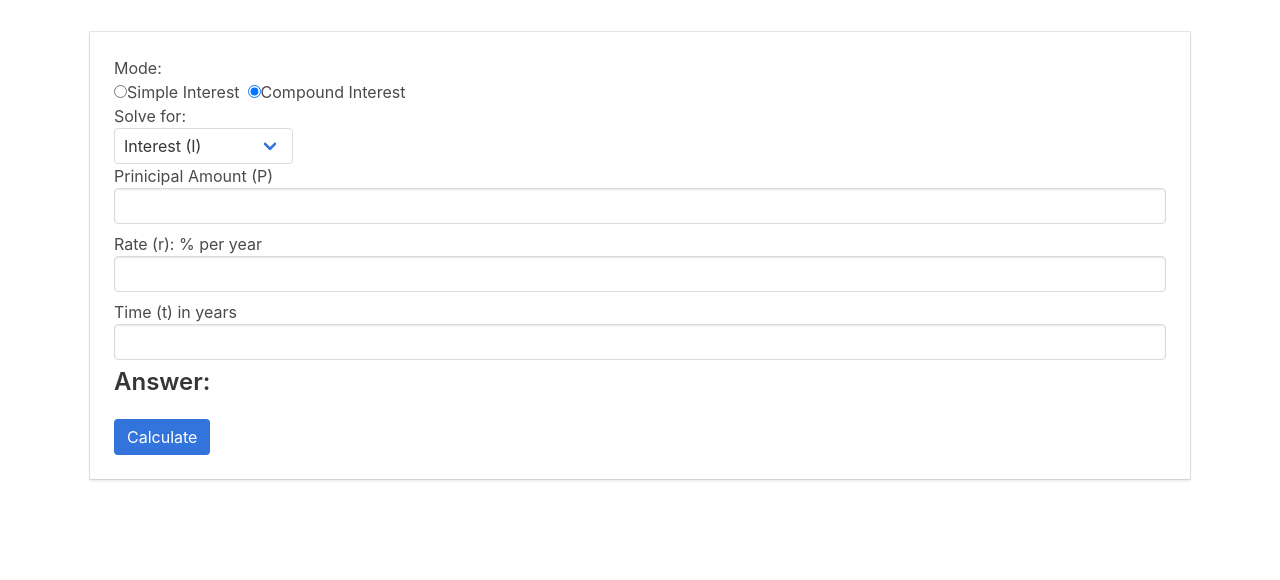
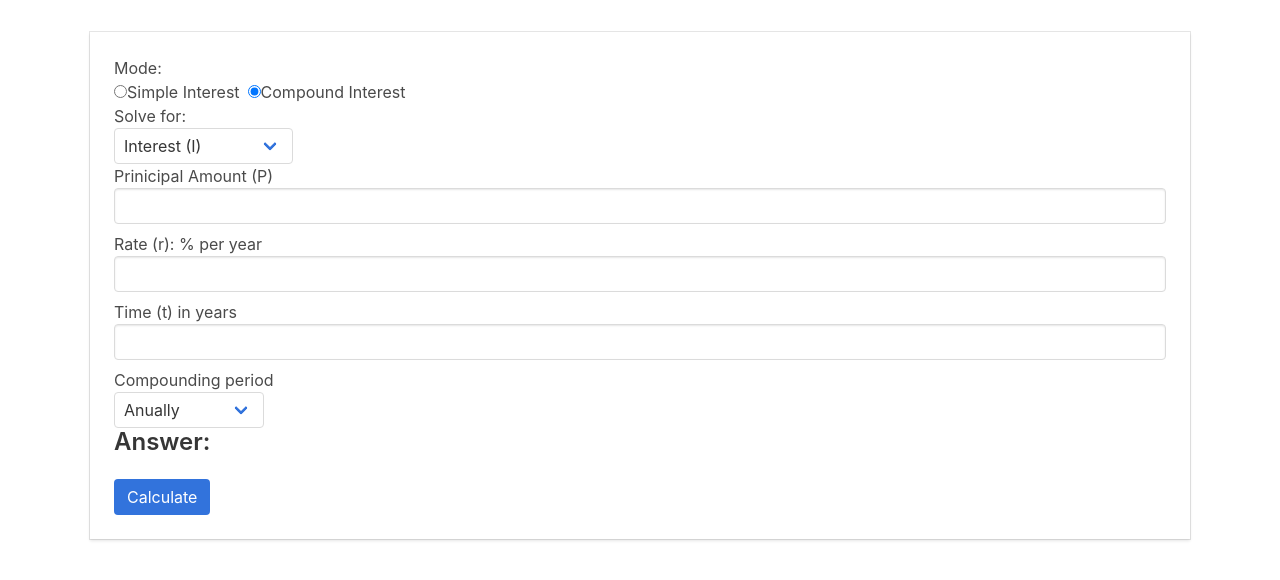
Before and after one commit to jonathanfrancisco/interest-calculator, a React (Create React App) app: page / in a window 1280 px wide. Both pictures are taken after a click on the label "Compound Interest". Shown: the top 580 px of the page. Built offline with nearby package versions, Linux system fonts and the light colour scheme.

Commit message:
Add dynamic compounding period list base on mode

```diff
--- /dev/null
+++ b/src/components/CompoundingPeriodSelect/CompoundingPeriodSelect.js
@@ -0,0 +1,21 @@
+import React from 'react';
+
+
+const CompoundingPeriodSelect = (props) => {
+    return (
+        <React.Fragment>
+        <p>Compounding period</p>
+        <div className='select'>
+            <select required onChange={props.onPeriodChange}>
+                <option value='1'>Anually</option>
+                <option value='4'>Quarterly</option>
+                <option value='2'>Semi-anually</option>
+                <option value='12'>Monthly</option>
+            </select>
+        </div>
+    </React.Fragment>
+    );
+}
+
+
+export default CompoundingPeriodSelect;
--- a/src/components/InputDisplay/InputDisplay.js
+++ b/src/components/InputDisplay/InputDisplay.js
@@ -6,6 +6,7 @@ import InterestFormulaInput from '../InterestFormulaInput/InterestFormulaInput.j
 import PrincipalFormulaInput from '../PrincipalFormulaInput/PrincipalFormulaInput.js';
 import RateFormulaInput from '../RateFormulaInput/RateFormulaInput.js';
 import TimeFormulaInput from '../TimeFormulaInput/TimeFormulaInput.js';
+import CompoundingPeriodList from '../CompoundingPeriodSelect/CompoundingPeriodSelect.js';
 
 // CSS
 import './InputDisplay.css';
@@ -13,10 +14,10 @@ import './InputDisplay.css';
 const InputDisplay = (props) => {
 
     // VALUES
-    const {principal, rate, time, totalAmount} = props;
+    const {principal, rate, time, totalAmount, mode} = props;
 
     // HANDLERS
-    const {onPrincipalChange, onRateChange, onTimeChange, onTotalAmountChange} = props;
+    const {onPrincipalChange, onRateChange, onTimeChange, onTotalAmountChange, onPeriodChange} = props;
 
     if(props.solveFor === 'interest' || props.solveFor === 'totalAmount')
         return (
@@ -25,7 +26,11 @@ const InputDisplay = (props) => {
                                     rate={rate} time={time}
                                     onPrincipalChange={onPrincipalChange}
                                     onRateChange={onRateChange}
-                                    onTimeChange={onTimeChange} />
+                                    onTimeChange={onTimeChange}>
+                { mode === 'compound' ? (
+                   <CompoundingPeriodList onPeriodChange={onPeriodChange} />
+                ) : null }
+                </InterestFormulaInput>
             </div>
         );
     else if(props.solveFor === 'principal')
@@ -36,7 +41,11 @@ const InputDisplay = (props) => {
                                     time={time}
                                     onTotalAmountChange={onTotalAmountChange}
                                     onRateChange={onRateChange}
-                                    onTimeChange={onTimeChange} />
+                                    onTimeChange={onTimeChange}>
+                { mode === 'compound' ? (
+                   <CompoundingPeriodList onPeriodChange={onPeriodChange} />
+                ) : null }
+                </PrincipalFormulaInput>
             </div>
         );
     else if(props.solveFor === 'rate')
@@ -47,7 +56,11 @@ const InputDisplay = (props) => {
                                 time={time}
                                 onPrincipalChange={onPrincipalChange}
                                 onTotalAmountChange={onTotalAmountChange}
-                                onTimeChange={onTimeChange} />
+                                onTimeChange={onTimeChange}>
+                { mode === 'compound' ? (
+                   <CompoundingPeriodList onPeriodChange={onPeriodChange} />
+                ) : null }
+                </RateFormulaInput>
             </div>
         );
     else if(props.solveFor === 'time')
@@ -58,9 +71,17 @@ const InputDisplay = (props) => {
                                 rate={rate}
                                 onPrincipalChange={onPrincipalChange}
                                 onTotalAmountChange={onTotalAmountChange}
-                                onRateChange={onRateChange} />
+                                onRateChange={onRateChange}>
+                { mode === 'compound' ? (
+                   <CompoundingPeriodList onPeriodChange={onPeriodChange} />
+                ) : null }
+                </TimeFormulaInput>
             </div>
         );
+
+
+
+
 }
 
 export default InputDisplay;
--- a/src/components/InterestCalculator/InterestCalculator.js
+++ b/src/components/InterestCalculator/InterestCalculator.js
@@ -22,6 +22,7 @@ class InterestCalculator extends Component {
             rate: '',
             time: '',
             totalAmount: '',
+            period: NaN,
             answer: ''
         }
         this.handleChangeMode = this.handleChangeMode.bind(this);
@@ -30,7 +31,16 @@ class InterestCalculator extends Component {
         this.handleRateChange = this.handleRateChange.bind(this);
         this.handleTimeChange = this.handleTimeChange.bind(this);
         this.handleTotalAmountChange = this.handleTotalAmountChange.bind(this);
+        this.handlePeriodChange = this.handlePeriodChange.bind(this);
         this.handleCalculate = this.handleCalculate.bind(this);
+    }
+
+
+    componentDidMount() {
+        this.setState({
+            mode: 'simple',
+            period: 1
+        });
     }
 
     handleChangeMode(e) {
@@ -50,7 +60,14 @@ class InterestCalculator extends Component {
             totalAmount: '',
             answer: ''
         });
+    }
 
+    handlePeriodChange(e) {
+        const select = e.target;
+        const selectedOption = select.options[select.selectedIndex];
+        this.setState({
+            period: selectedOption.value
+        });
     }
 
     handlePrincipalChange(e) {
@@ -128,8 +145,9 @@ class InterestCalculator extends Component {
             <div className='interest-calculator card'>
                 <div className='card-content'>
                     <form onSubmit={this.handleCalculate}>
-                        <Settings onChangeMode={this.handleChangeMode} onSolveForChange={this.handleSolveForChange}/>
-                        <InputDisplay solveFor={this.state.solveFor}
+                        <Settings mode={this.state.mode} onChangeMode={this.handleChangeMode} onSolveForChange={this.handleSolveForChange}/>
+                        <InputDisplay mode={this.state.mode}
+                                    solveFor={this.state.solveFor}
                                     principal={this.state.principal}
                                     rate={this.state.rate}
                                     time={this.state.time}
@@ -138,6 +156,7 @@ class InterestCalculator extends Component {
                                     onRateChange={this.handleRateChange}
                                     onTimeChange={this.handleTimeChange}
                                     onTotalAmountChange={this.handleTotalAmountChange}
+                                    onPeriodChange={this.handlePeriodChange}
                         />
                         <AnswerDisplay answer={this.state.answer} />
                         <input className='button is-link' type="submit" value="Calculate"></input>
--- a/src/components/Settings/Settings.js
+++ b/src/components/Settings/Settings.js
@@ -8,11 +8,11 @@ const Settings = (props) => {
         <p>Mode:</p>
        <div className="control">
         <label className="radio">
-            <input onChange={props.onChangeMode} value='simple' type="radio" name="mode"/>
+            <input checked={props.mode === 'simple' ? true : false} onChange={props.onChangeMode} value='simple' type="radio" name="mode"/>
             Simple Interest
         </label>
         <label className="radio">
-            <input onChange={props.onChangeMode} value='compound' type="radio" name="mode"/>
+            <input  checked={props.mode === 'compound' ? true : false} onChange={props.onChangeMode} value='compound' type="radio" name="mode"/>
             Compound Interest
         </label>
         </div>
```
